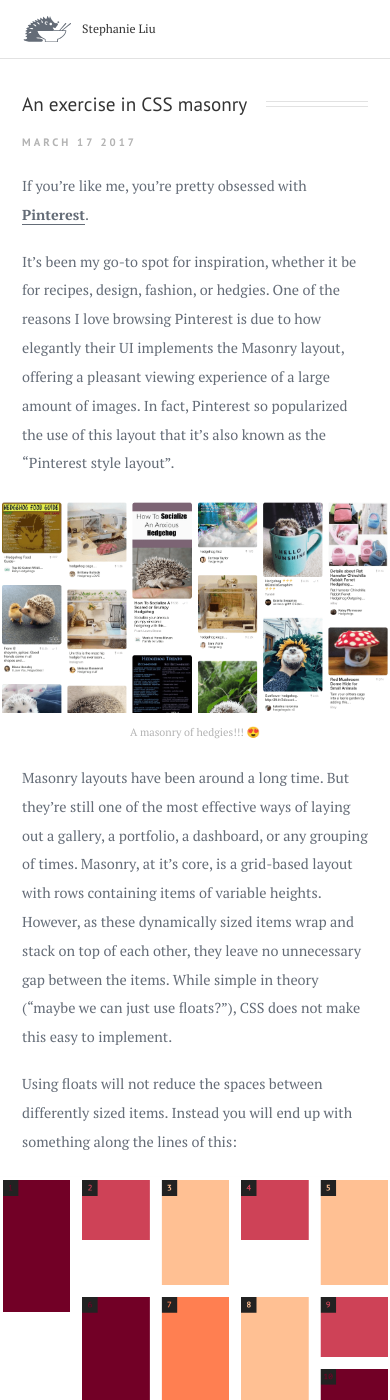
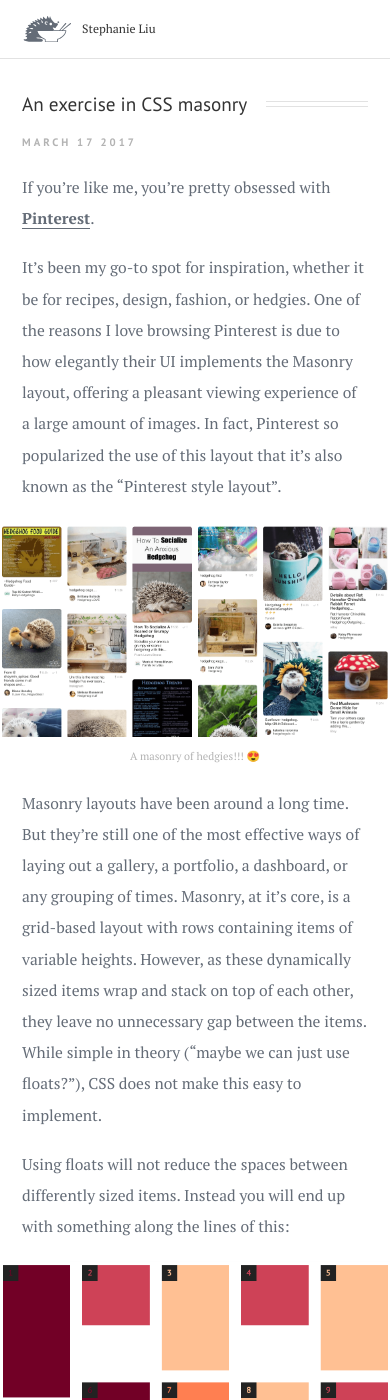
Before and after one commit to ramenhog/ramenhog.github.io, a Jekyll site: the page built from _posts/2017-03-17-an-exercise-in-css-masonry.md, in a window 390 px wide and 1400 px high. Built offline with Jekyll 4.4.1, drawn with Linux system fonts in a browser that asks for light colours.

Commit message:
fix mobile font size

```diff
--- a/_includes/head.html
+++ b/_includes/head.html
@@ -12,6 +12,6 @@
   <meta name="viewport" content="width=device-width, initial-scale=1">
   <link rel="stylesheet" href="https://cdnjs.cloudflare.com/ajax/libs/ionicons/2.0.1/css/ionicons.min.css" />
   <link rel="stylesheet" href="{{ site.baseurl }}/vendor/monokai.theme.css" />
-  <link rel="stylesheet" href="{{ site.baseurl }}/css/styles.css" />
+  <link rel="stylesheet" href="{{ site.baseurl }}/css/styles.css?31720171012" />
   {% seo %}
 </head>
--- a/_sass/_post.scss
+++ b/_sass/_post.scss
@@ -73,12 +73,20 @@
       margin: 3rem 0 1.5rem;
     }
 
+    h2 {
+      font-size: 1.7rem;
+    }
+
+    h3 {
+      font-size: 1.35rem;
+    }
+
     p {
       margin-top: 1.5rem;
       line-height: 2;
 
       @media #{$mobile} {
-        font-size: 1.2rem;
+        font-size: 1.3rem;
       }
     }
 
```
